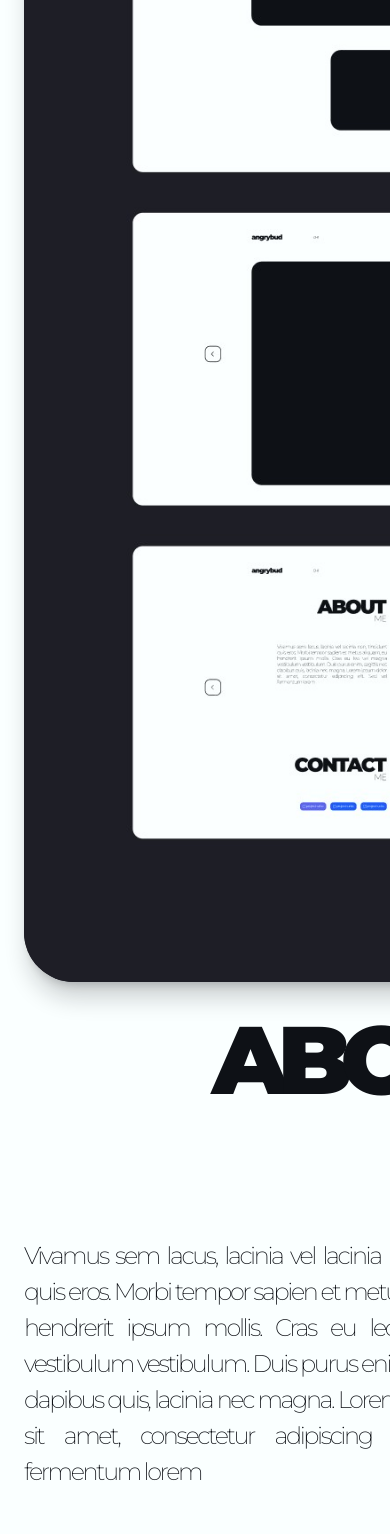
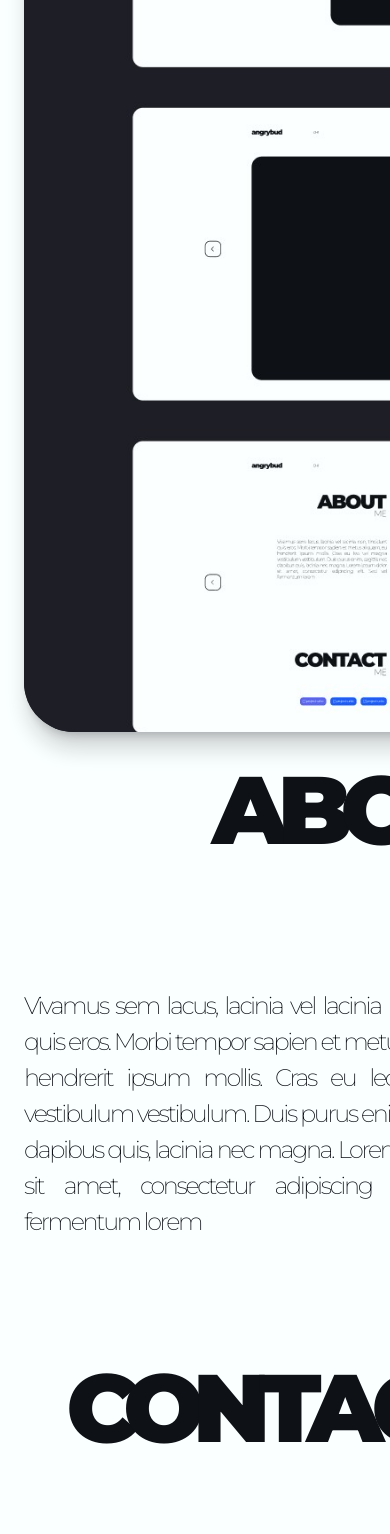
Before and after one commit to does1tmatter/portfolio, a Vue app: page /about in a window 390 px wide. Shown: the part 414-1948 px from the top of the page. Built offline with nearby package versions, Linux system fonts and the light colour scheme.

Commit message:
dope page bra

```diff
--- a/src/views/AboutView.vue
+++ b/src/views/AboutView.vue
@@ -15,7 +15,7 @@ const sampleText = 'Hello mister. My name is what so ever and I want you to invi
 const scroll = useWindowScroll()
 
 const makeScrollingFunAgain = computed(() => scroll.y.value < 200 ? scroll.y.value / 5 : 40)
-const specialScroll = computed(() => scroll.y.value / 3 || 0)
+const specialScroll = computed(() => scroll.y.value / 2 || 0)
 </script>
 
 <template>
@@ -34,12 +34,15 @@ const specialScroll = computed(() => scroll.y.value / 3 || 0)
           }">
             Vivamus sem lacus, lacinia vel lacinia non, tincidunt quis eros. Morbi tempor sapien et metus aliquam, eu hendrerit ipsum mollis. Cras eu leo vel magna vestibulum vestibulum. Duis purus enim, sagittis nec dapibus quis, lacinia nec magna. Lorem ipsum dolor sit amet, consectetur adipiscing elit. Sed vel fermentum lorem
           </p>
+          <div>
+            {{ specialScroll }}
+          </div>
         </div>
       </div>
-      <div class="flex-1 max-w-[500px] min-h-[700px] rounded-[50px] bg-[#1E1E26] overflow-hidden order-1 lg:order-2 shadow-xl shadow-angry/[.2]">
+      <div class="flex-1 max-w-[500px] max-h-[950px] rounded-[50px] bg-[#1E1E26] overflow-hidden order-1 lg:order-2 shadow-xl shadow-angry/[.2]">
         <div class="min-w-[1000px] min-h-[1200px] bg-cover bg-center" :style="{
           backgroundImage: `url( ${bgImage} )`,
-          transform: `translateX(-${specialScroll}px)`
+          transform: `translateX(-${specialScroll}px) translateY(-105px)`
         }">
         </div>
       </div>
```
